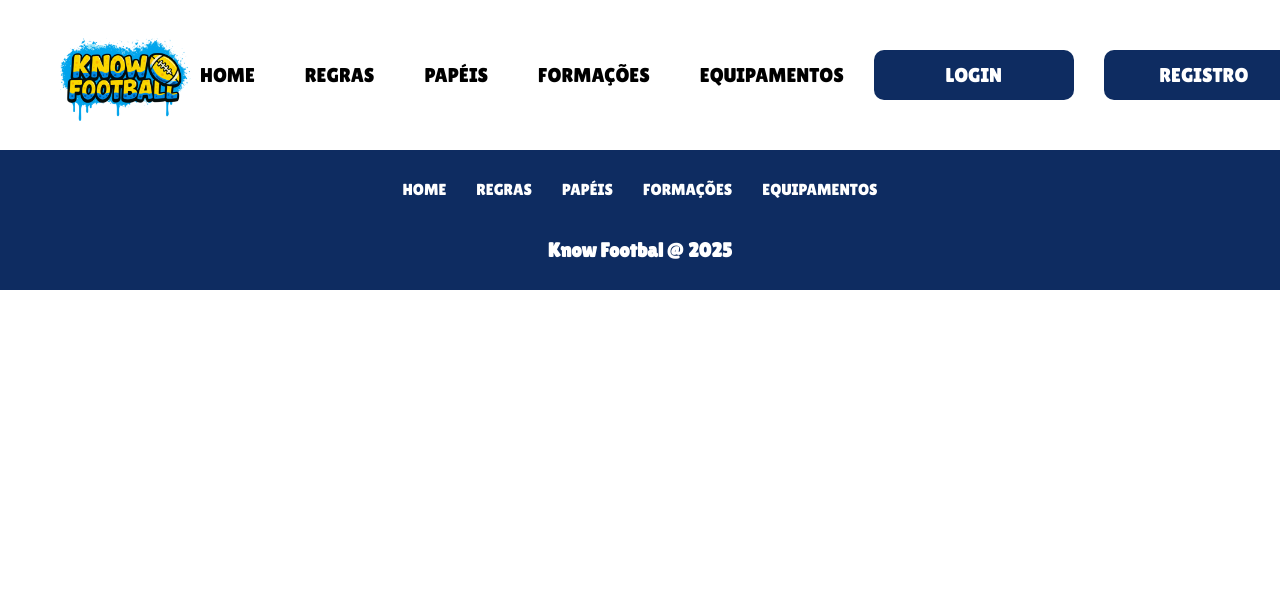
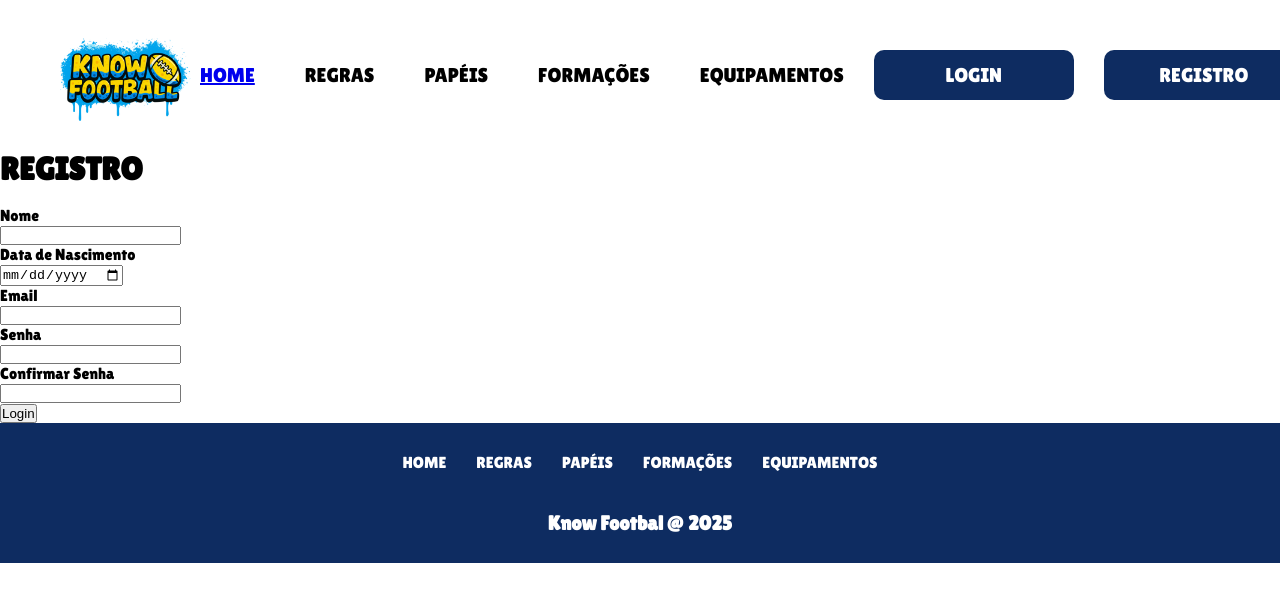
Before and after one commit to Matheus-valle/Projeto_Matheus_Valle_know-football, a plain HTML site: page SITE/FRONT-END/PAGES/Registro.html in a window 1280 px wide. Shown: the top 602 px of the page. Drawn offline with Linux system fonts and the light colour scheme.

Commit message:
corpo pagina de login e registro

```diff
--- a/SITE/FRONT-END/PAGES/Registro.html
+++ b/SITE/FRONT-END/PAGES/Registro.html
@@ -7,14 +7,14 @@
     <link rel="preconnect" href="https://fonts.googleapis.com">
     <link rel="preconnect" href="https://fonts.gstatic.com" crossorigin>
     <link href="https://fonts.googleapis.com/css2?family=Lilita+One&display=swap" rel="stylesheet">
-    <title>Registro </title>
+    <title>Registr </title>
 </head>
 <body>
     <header>
         <img src="../IMGs/LOGO.png" alt="img" class="logo">
         <div class="header_textos">
             <ul>
-                <li>HOME</li>
+                <li><a href="index.html">HOME</a></li>
                 <li>REGRAS</li>
                 <li>PAPÉIS</li>
                 <li>FORMAÇÕES</li>
@@ -28,8 +28,20 @@
             </div>
         </div>
     </header>
-
-
+    <section class="login_cadastro"></section>
+        <h1>REGISTRO</h1>
+        <br>
+        <p>Nome</p>
+        <input id="input_nome"  type="text"><br>
+        <p>Data de Nascimento</p>
+        <input  id="input_data"  type="date"><br>
+         <p>Email</p>
+        <input id="input_email"  type="text"><br>
+         <p>Senha</p>
+        <input id="input_senha"  type="text"><br>
+         <p>Confirmar Senha</p>
+        <input id="input_confirmarSenha"  type="text"><br>
+        <button>Login</button>
     <footer>
         <div>
             <ul>
```
Also changed, not shown: SITE/FRONT-END/PAGES/Login.html (+11 -0 lines).
